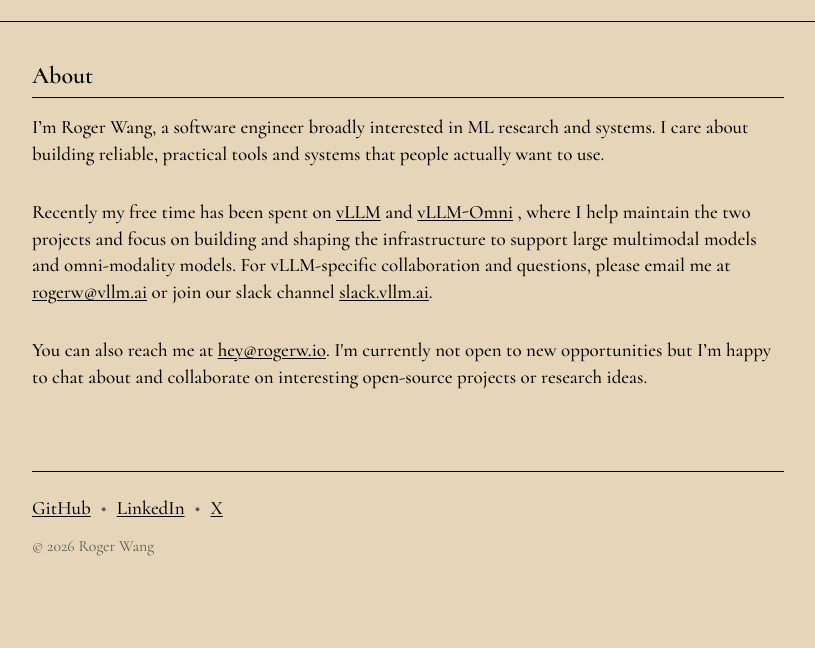
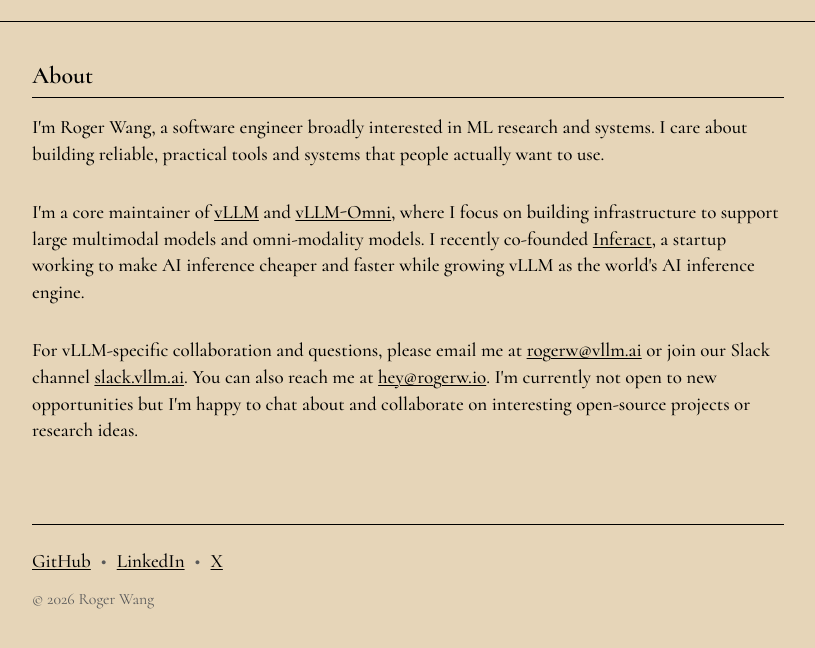
Before and after one commit to ywang96/ywang96.github.io, a plain HTML site: page index.html in a window 1280 px wide. Shown: the part 116-764 px from the top of the page, without its empty margins (232-1047 px from the left). Drawn offline with Linux system fonts and the light colour scheme.

Commit message:
update
Signed-off-by: Roger Wang <hey@rogerw.io>

```diff
--- a/index.html
+++ b/index.html
@@ -55,19 +55,19 @@
       <section id="about" class="section">
         <h2>About</h2>
         <p>
-          I’m Roger Wang, a software engineer broadly interested in ML research and
+          I'm Roger Wang, a software engineer broadly interested in ML research and
           systems. I care about building reliable, practical tools and systems that people
           actually want to use.
         </p>
         <p>
-          Recently my free time has been spent on <a href="https://github.com/vllm-project/vllm" target="_blank" rel="noopener noreferrer">vLLM</a> and
-           <a href="https://github.com/vllm-project/vllm-omni" target="_blank" rel="noopener noreferrer">vLLM-Omni</a> , where I help maintain the two projects
-           and focus on building and shaping the infrastructure to support large multimodal models and omni-modality models. For vLLM-specific collaboration and questions, please email me at
-          <a href="mailto:rogerw@vllm.ai">rogerw@vllm.ai</a> or join our slack channel <a href="https://slack.vllm.ai" target="_blank" rel="noopener noreferrer">slack.vllm.ai</a>.
+          I'm a core maintainer of <a href="https://github.com/vllm-project/vllm" target="_blank" rel="noopener noreferrer">vLLM</a> and
+          <a href="https://github.com/vllm-project/vllm-omni" target="_blank" rel="noopener noreferrer">vLLM-Omni</a>, where I focus on building infrastructure to support large multimodal models and omni-modality models. I recently co-founded <a href="https://inferact.ai/" target="_blank" rel="noopener noreferrer">Inferact</a>, a startup working to make AI inference cheaper and faster while growing vLLM as the world's AI inference engine.
         </p>
         <p>
+          For vLLM-specific collaboration and questions, please email me at
+          <a href="mailto:rogerw@vllm.ai">rogerw@vllm.ai</a> or join our Slack channel <a href="https://slack.vllm.ai" target="_blank" rel="noopener noreferrer">slack.vllm.ai</a>.
           You can also reach me at <a href="mailto:hey@rogerw.io">hey@rogerw.io</a>.
-          I'm currently not open to new opportunities but I’m happy to chat about and collaborate on interesting open-source projects or research ideas.
+          I'm currently not open to new opportunities but I'm happy to chat about and collaborate on interesting open-source projects or research ideas.
         </p>
       </section>
 
```
